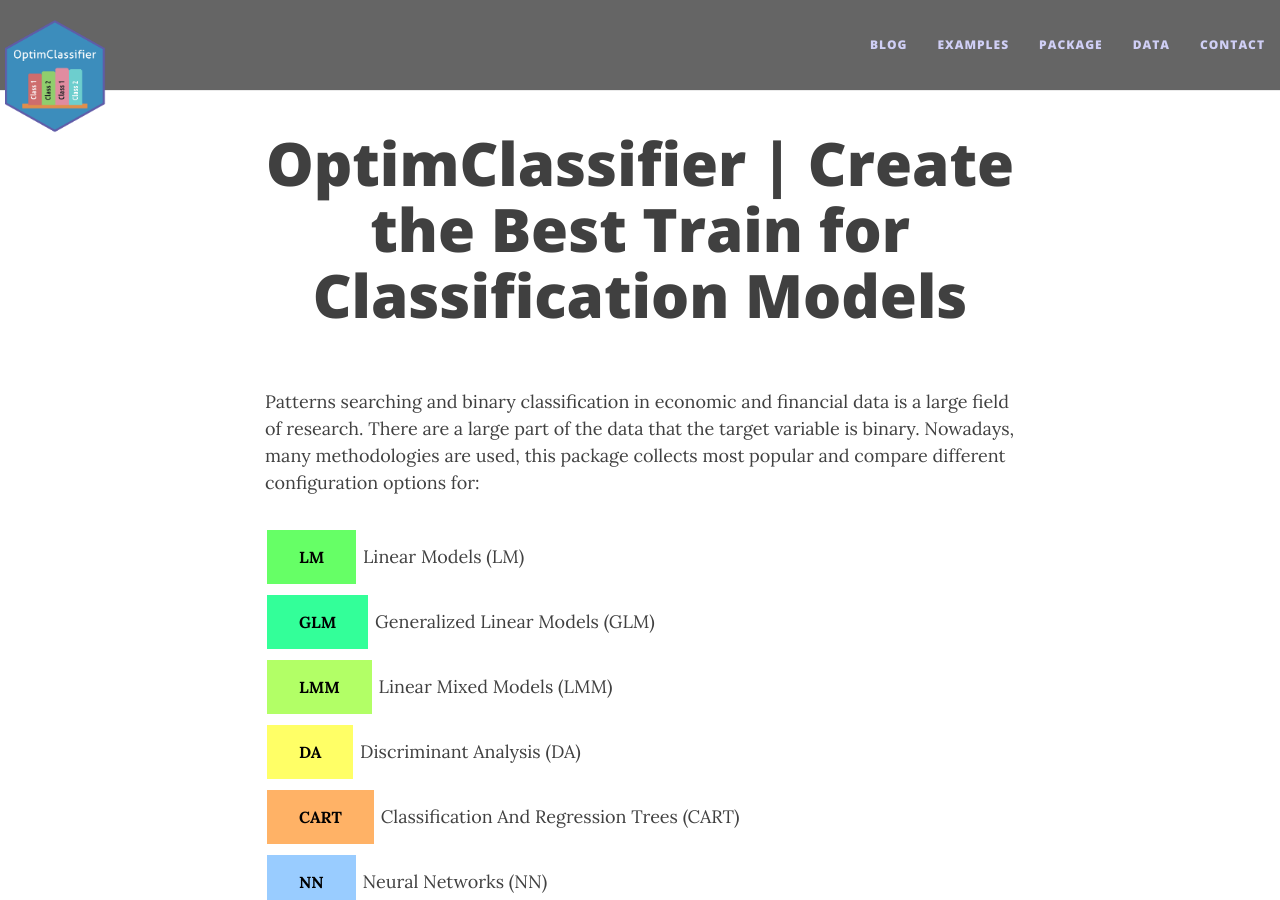
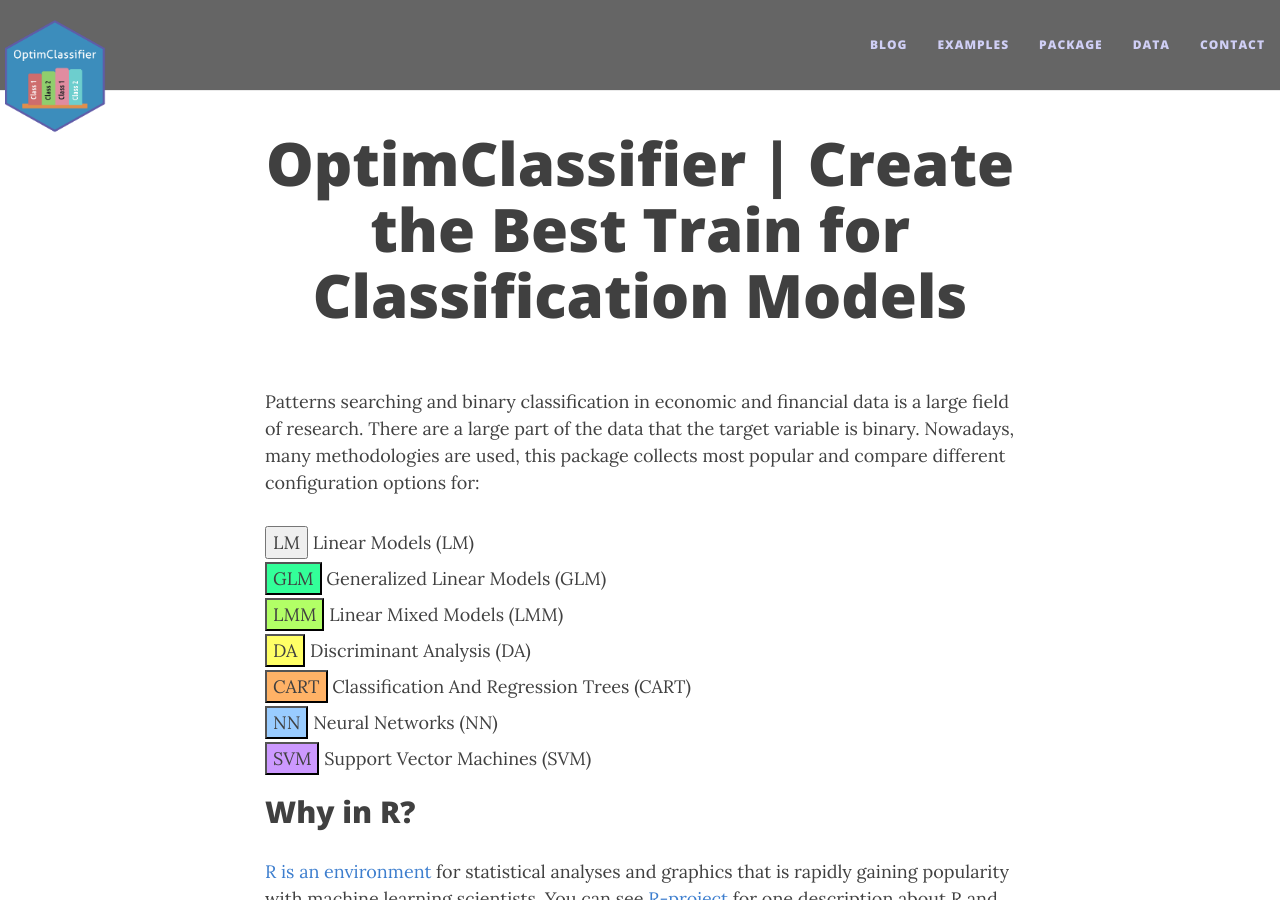
Before and after one commit to economistgame/OptimClassifier, a Jekyll site: the page built from index.md, in a window 1280 px wide and 900 px high. Built offline with Jekyll 4.4.1, drawn with Linux system fonts in a browser that asks for light colours; nearby versions of some CDN libraries.

Commit message:
Update index.md

```diff
--- a/index.md
+++ b/index.md
@@ -5,13 +5,13 @@
 
 Patterns searching and binary classification in economic and financial data is a large field of research. There are a large part of the data that the target variable is binary. Nowadays, many methodologies are used, this package collects most popular and compare different configuration options for:
 
-<p class="index-method"><button class="method-button">LM</button> Linear Models (LM)</p>
-<p class="index-method"><button class="method-button GLM-button">GLM</button> Generalized Linear Models (GLM)</p>
-<p class="index-method"><button class="method-button LMM-button">LMM</button> Linear Mixed Models (LMM) </p>
-<p class="index-method"><button class="method-button DA-button">DA</button> Discriminant Analysis (DA) </p>
-<p class="index-method"><button class="method-button CART-button">CART</button> Classification And Regression Trees (CART)</p>
-<p class="index-method"><button class="method-button NN-button">NN</button> Neural Networks (NN) </p>
-<p class="index-method"><button class="method-button SVM-button">SVM</button> Support Vector Machines (SVM) </p>
+<p class="index-method"><button class="index-button">LM</button> Linear Models (LM)</p>
+<p class="index-method"><button class="index-button GLM-button">GLM</button> Generalized Linear Models (GLM)</p>
+<p class="index-method"><button class="index-button LMM-button">LMM</button> Linear Mixed Models (LMM) </p>
+<p class="index-method"><button class="index-button DA-button">DA</button> Discriminant Analysis (DA) </p>
+<p class="index-method"><button class="index-button CART-button">CART</button> Classification And Regression Trees (CART)</p>
+<p class="index-method"><button class="index-button NN-button">NN</button> Neural Networks (NN) </p>
+<p class="index-method"><button class="index-button SVM-button">SVM</button> Support Vector Machines (SVM) </p>
 
 ## Why in R?
 [R is an environment](https://www.r-project.org/) for statistical analyses and graphics that is rapidly gaining popularity with machine learning scientists. You can see [R-project](https://www.r-project.org/about.html) for one description about R and your ecosystem.
```
